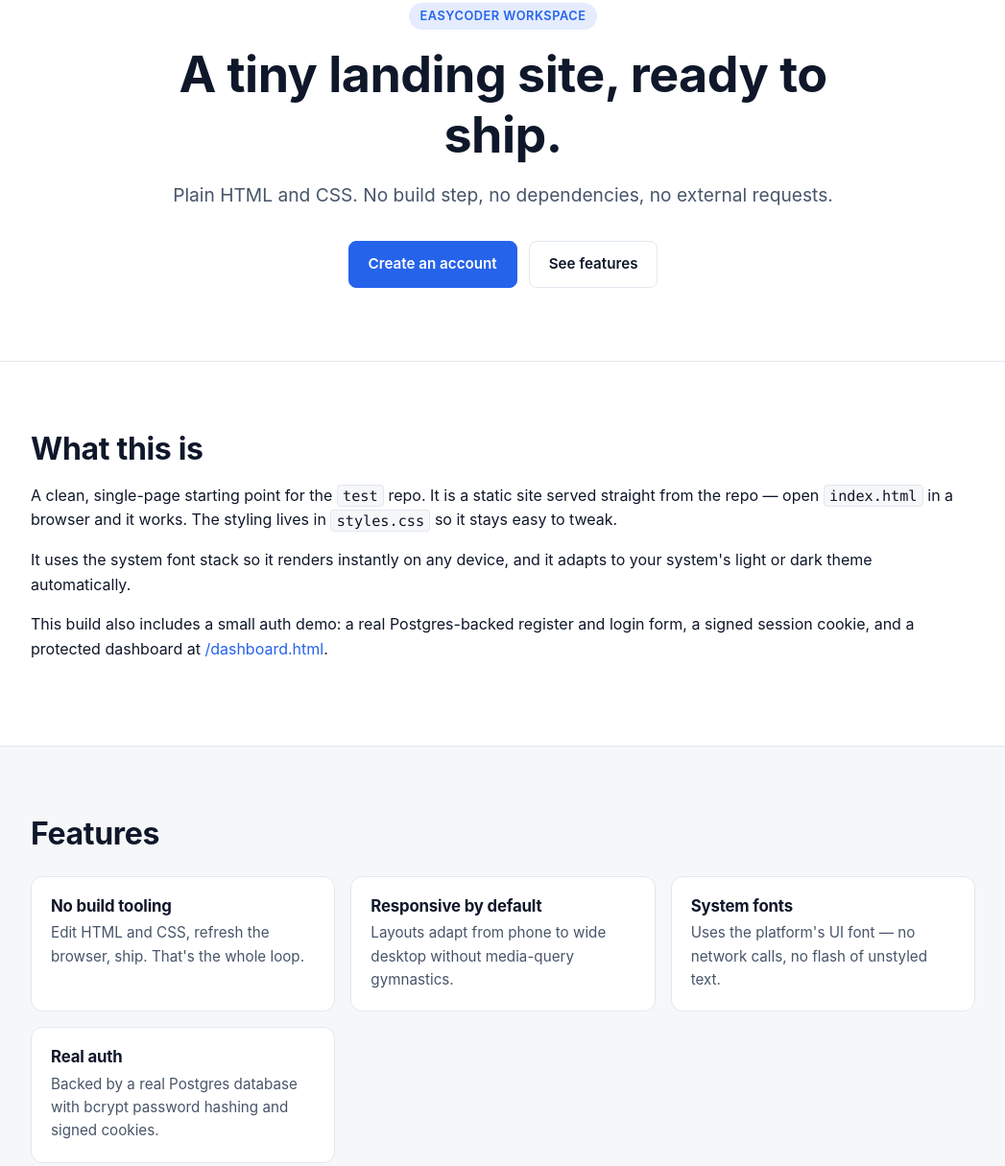
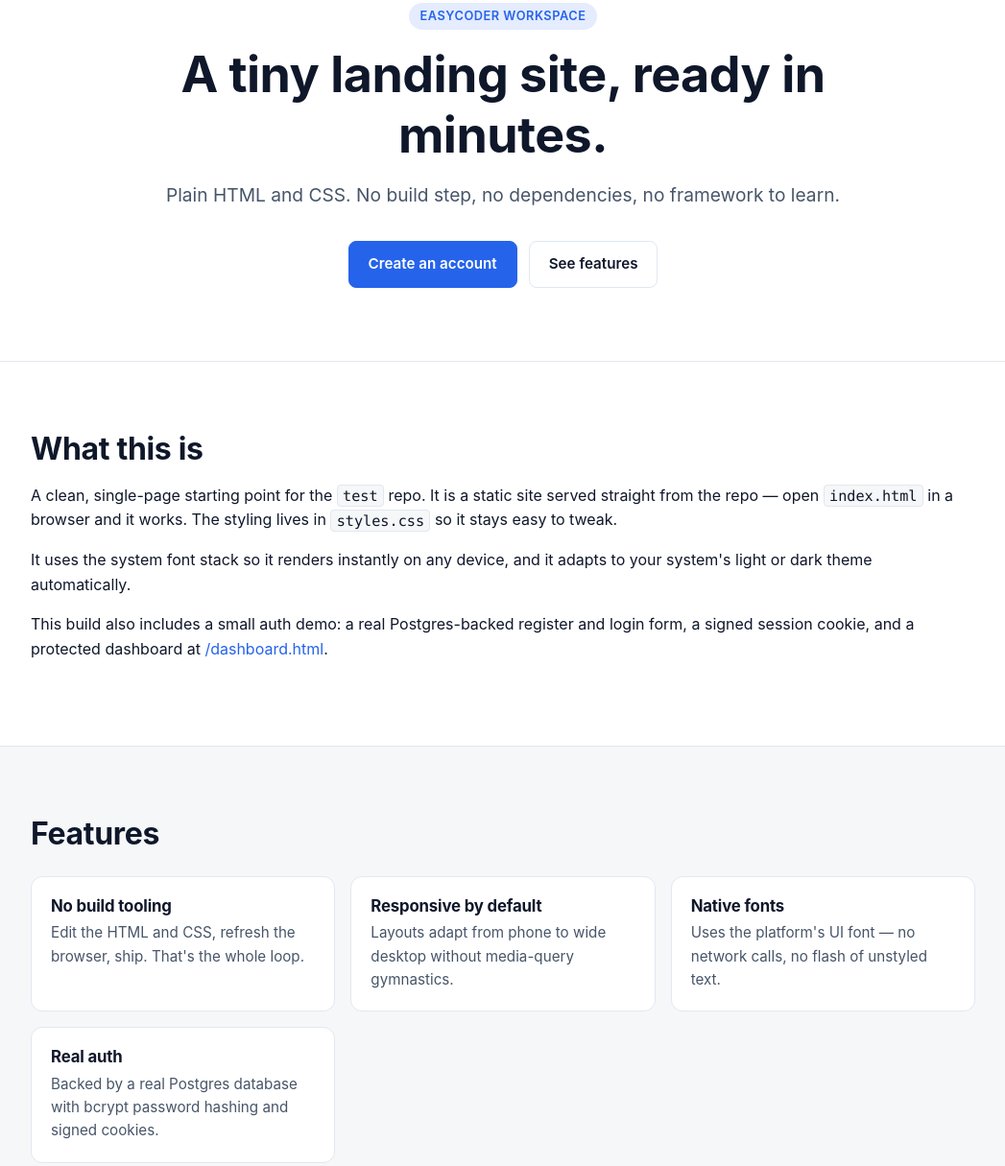
Before and after one commit to eskemo-hub/test, a website: page public/index.html in a window 1280 px wide. Shown: the part 150-1365 px from the top of the page at 96% size, without its empty margins (116-1163 px from the left). Drawn offline with Linux system fonts and the light colour scheme; no server answers.

Commit message:
Landing copy: hero + features + CTA wording refresh
Five copy tweaks in public/index.html tracked in .agents/TASKS.md:
- hero h1 + sub: 'ready to ship' → 'ready in minutes', 'no external requests' → 'no framework to learn'
- feature 1 p: 'Edit HTML and CSS' → 'Edit the HTML and CSS'
- feature 3 h3: 'System fonts' → 'Native fonts'
- CTA banner p: 'Drop in your own copy, swap the colors' → 'Swap the copy, tweak the palette', 'you're live' → 'you're shipping'

Landed as its own commit so it stays a clean, reviewable change separate from the upcoming responsive pass.

```diff
--- a/public/index.html
+++ b/public/index.html
@@ -33,8 +33,8 @@
     <section id="top" class="hero">
       <div class="container hero-inner">
         <p class="eyebrow">EasyCoder workspace</p>
-        <h1 class="hero-title">A tiny landing site, ready to ship.</h1>
-        <p class="hero-sub">Plain HTML and CSS. No build step, no dependencies, no external requests.</p>
+        <h1 class="hero-title">A tiny landing site, ready in minutes.</h1>
+        <p class="hero-sub">Plain HTML and CSS. No build step, no dependencies, no framework to learn.</p>
         <div class="hero-actions">
           <a class="btn btn-primary" href="./register.html">Create an account</a>
           <a class="btn btn-ghost" href="#features">See features</a>
@@ -68,14 +68,14 @@
         <ul class="feature-grid">
           <li class="feature">
             <h3>No build tooling</h3>
-            <p>Edit HTML and CSS, refresh the browser, ship. That's the whole loop.</p>
+            <p>Edit the HTML and CSS, refresh the browser, ship. That's the whole loop.</p>
           </li>
           <li class="feature">
             <h3>Responsive by default</h3>
             <p>Layouts adapt from phone to wide desktop without media-query gymnastics.</p>
           </li>
           <li class="feature">
-            <h3>System fonts</h3>
+            <h3>Native fonts</h3>
             <p>Uses the platform's UI font — no network calls, no flash of unstyled text.</p>
           </li>
           <li class="feature">
@@ -89,7 +89,7 @@
     <section id="contact" class="section cta-banner">
       <div class="container cta-inner">
         <h2>Ready when you are.</h2>
-        <p>Drop in your own copy, swap the colors, push to preview — and you're live.</p>
+        <p>Swap the copy, tweak the palette, push to preview — and you're shipping.</p>
         <a class="btn btn-primary" href="#top">Back to top</a>
       </div>
     </section>
```
